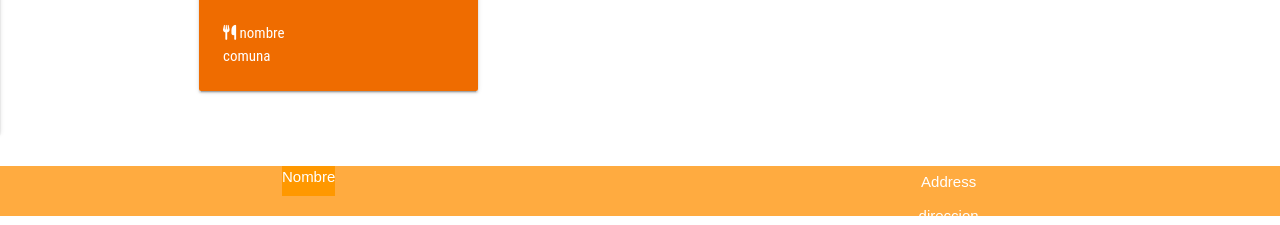
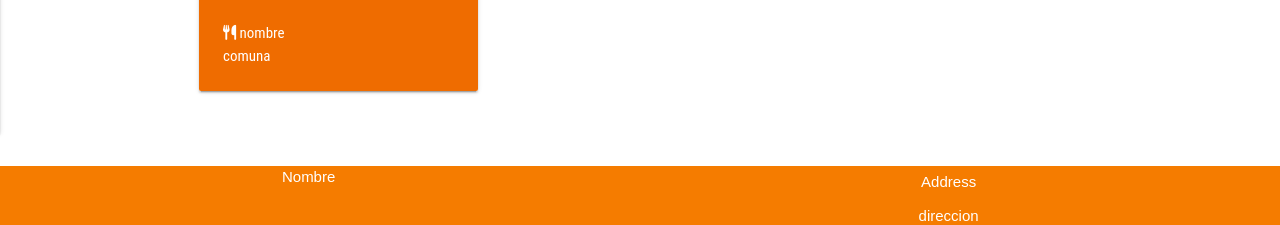
Before and after one commit to vanegarciay/tastyFood, a website: page search.html in a window 1280 px wide. Shown: the part 727-952 px from the top of the page. Drawn offline with Linux system fonts and the light colour scheme; no server answers; a web font is replaced by a local one.

Commit message:
detalle footer

```diff
--- a/assets/sass/_bases.scss
+++ b/assets/sass/_bases.scss
@@ -35,8 +35,8 @@ select{
 
 .end{
     width: 100%;
-    height: 50px;
-    background-color: #ffab40;
+    height: 300px;
+    background-color: #f57c00;
     display: flex;
     justify-content: center;
     color: white;
--- a/search.html
+++ b/search.html
@@ -91,7 +91,7 @@
 
   <footer class="end">
         <!-- elementos farsos 2 -->
-        <div class="row center orange">Nombre</div>
+        <div class="row center">Nombre</div>
             <div class="row center">
                 <h6 class="naranjo">Address</h6>
                 <p>direccion</p>
```
Also changed, not shown: dist/css/style.min.css.
